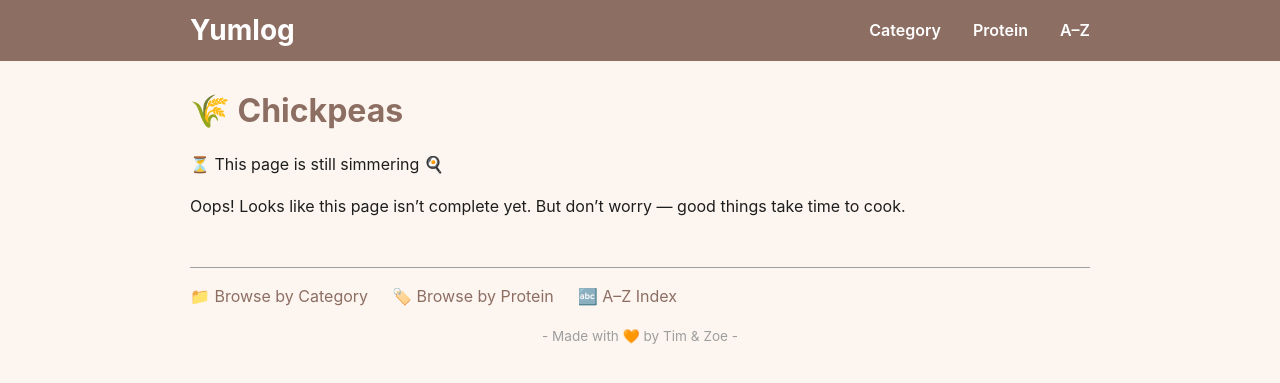
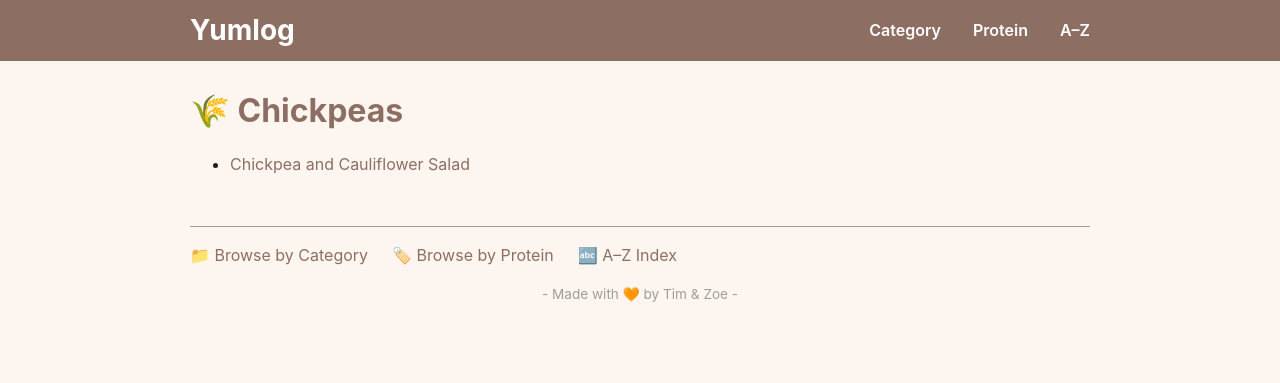
Before and after one commit to Tim-Claessen/yumlog, a Jekyll site: the page built from protein/chickpeas.md, in a window 1280 px wide. Shown: the top 383 px of the page. Built offline with Jekyll 4.4.1, drawn with Linux system fonts in a browser that asks for light colours; our own code applies the rules of GitHub Pages for plain Markdown files.

Commit message:
Obsidian manual sync: 2025-05-25 12:36:50

```diff
--- a/protein/chickpeas.md
+++ b/protein/chickpeas.md
@@ -1,5 +1,3 @@
 # 🌾 Chickpeas
 
-⏳ This page is still simmering 🍳
-
-Oops! Looks like this page isn’t complete yet. But don’t worry — good things take time to cook.
+- [Chickpea and Cauliflower Salad](../recipes/chickpea_and_cauliflower_salad.md)
```
Also changed, not shown: category/salad.md (+1 -0 lines), indexes/alphabet.md (+4 -0 lines), recipes/chickpea_and_cauliflower_salad.md (+2 -2 lines).
